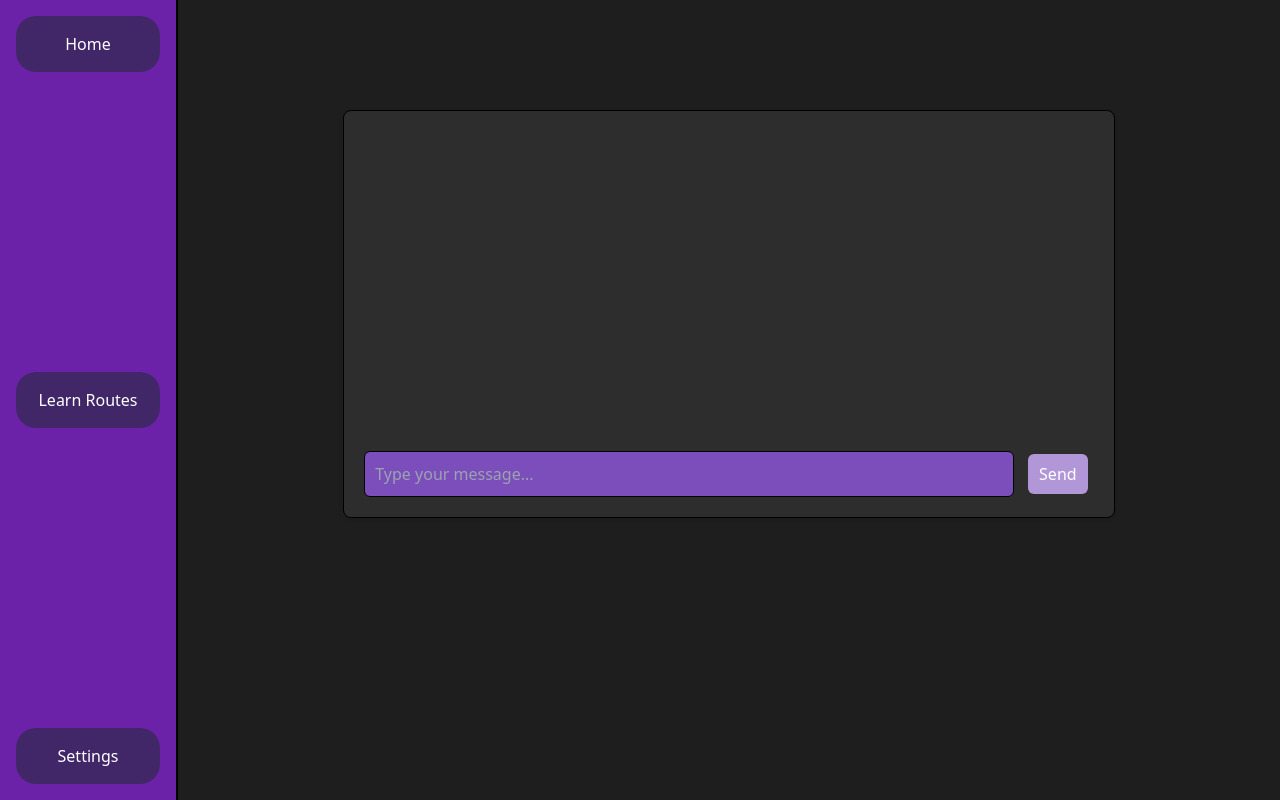
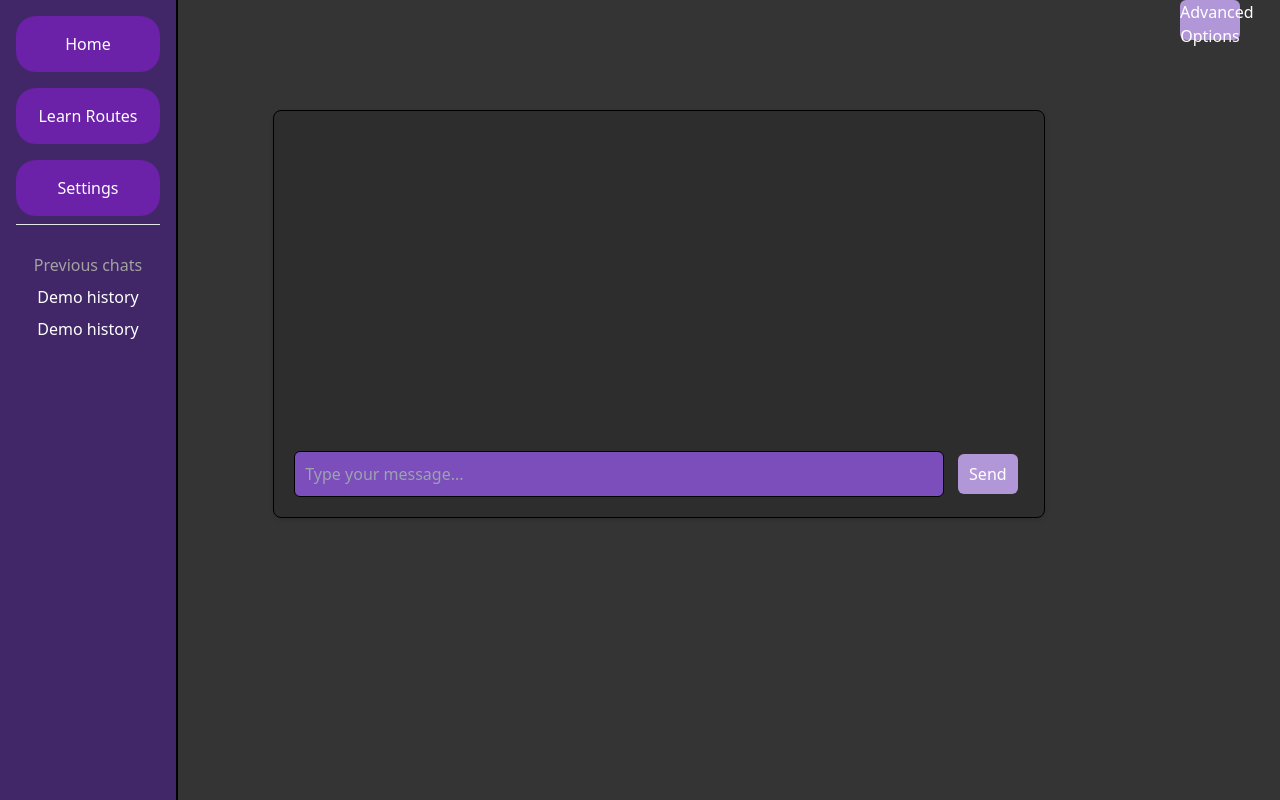
Before and after one commit to DeanGhassemi/Capstone, a SvelteKit app in the folder Frontend/: page /chatbot in a window 1280 px wide. Built offline with nearby package versions, Linux system fonts and the light colour scheme.

Commit message:
chat page almost complete

```diff
--- a/Frontend/src/routes/chatbot/+page.svelte
+++ b/Frontend/src/routes/chatbot/+page.svelte
@@ -2,20 +2,29 @@
     /* Custom CSS for black outline on the right side of the sidebar */
     .sidebar {
         border-right: 2px solid black;
+        background-color: #422768;
     }
 
     /* Apply background color to the entire page */
     .background {
-        background-color: #1E1E1E;
+        background-color: #343434;
         height: 100vh;
         display: flex;
     }
     .sideBtns{
         border-radius: 20px;
-        background-color: #422768;
     }
+    .previousChats{
+        border-radius: 10px;
+    }
+    .previousChats:hover{
+        background-color: 9B7BCC;
+        opacity: 50%;
+    }
+    .previousChatsLabel{
+        color:#A4A2A2;
 
-
+    }
 
     /* Chat container */
         .chat-container {
@@ -60,23 +69,26 @@
             cursor: pointer;
         }
 </style>
-<div class="background">
+    <main class="background">
         <!-- Left Sidebar -->
-    <div class="flex-none w-42 bg-purple-800 text-white sidebar">
-        <div class="flex flex-col justify-between h-full p-4">
+        <div class="flex-none w-42 text-white sidebar">
+            <div class="flex flex-col h-full p-4">
                 <!-- Home Button -->
-            <button class="sideBtns w-36 h-14 bg-white mb-4">Home</button>
+                <button class="sideBtns w-36 h-14 mb-4 bg-purple-800">Home</button>
 
                 <!-- Learn Routes Button -->
-            <button class="sideBtns w-36 h-14 bg-white mb-4">Learn Routes</button>
+                <button class="sideBtns w-36 h-14 mb-4 bg-purple-800">Learn Routes</button>
 
                 <!-- Settings Button -->
-            <button class="sideBtns w-36 h-14 bg-white">Settings</button>
+                <button class="sideBtns w-36 h-14 bg-purple-800">Settings</button>
+                <hr class="my-2">
+                <label class="previousChatsLabel text-center mt-5">Previous chats</label>
+                <button class="previousChats mt-2">Demo history</button>
+                <button class="previousChats mt-2">Demo history</button>
             </div>
         </div>
-
         <!-- Main Content Area -->
-    <div class="flex-grow">
+        <div class="flex flex-grow flex-row">
             <div class="chat-container">
                 <div class="chat-messages">
                     <!-- Chat messages will be displayed here -->
@@ -86,5 +98,8 @@
                     <button class="send-button">Send</button>
                 </div>
             </div>
+            <div class="text-left justify-center items-center mx-10">
+                <button class="send-button">Advanced Options</button>
             </div>
         </div>
+    </main>
```
Lines whose indentation alone changed are shown as unchanged.
